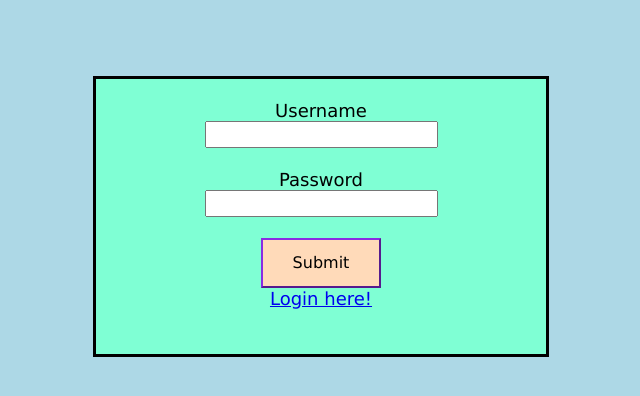
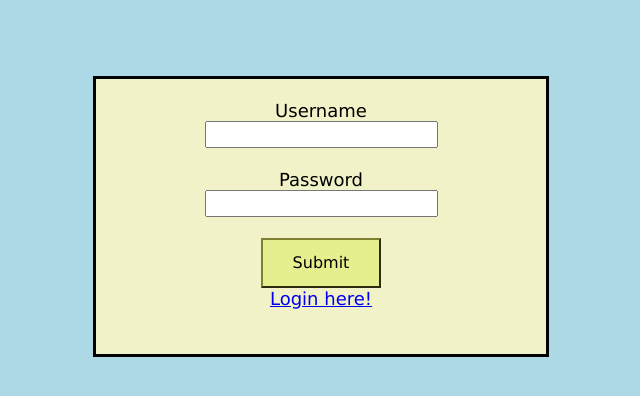
Before and after one commit to SmoolPerson/chat, a Flask app: page /signup.html in a window 1280 px wide. Shown: the part 60-456 px from the top of the page, without its empty margins (319-959 px from the left). Run offline with Flask 3, Linux system fonts and the light colour scheme.

Commit message:
more tweaks and tuning

```diff
--- a/app.py
+++ b/app.py
@@ -1,9 +1,11 @@
 from flask import Flask, render_template, request, make_response, redirect
 import sqlite3
 import secrets
+import hashlib
 
 connection = sqlite3.connect('maindb.db')
 cursor = connection.cursor()
+# create the main tables for the program
 cursor.execute("CREATE TABLE IF NOT EXISTS loginInfo ( username varchar(255), password varchar(255) )")
 cursor.execute("CREATE TABLE IF NOT EXISTS authTokenList ( authToken varchar(255), username varchar(255) )")
 cursor.execute("CREATE TABLE IF NOT EXISTS messageList ( timestamp FLOAT, username varchar(255), message varchar(255) )")
@@ -13,36 +15,50 @@ connection.close()
 
 app = Flask(__name__)
 
+# generate sha256 hash with hashlib
+def generate_sha256_hash(input_string):
+    encoded_string = input_string.encode('utf-8')
+    sha256_hash = hashlib.sha256(encoded_string)
+    hex_digest = sha256_hash.hexdigest()
+    return hex_digest
+
+# generates a request with a authentication cookie for the user
 def generate_cookie(username):
     conn = sqlite3.connect('maindb.db')
     cursor = conn.cursor()
 
     response = make_response(render_template('chat.html'), 200)
-    authToken = secrets.token_bytes(16).hex()
+    authToken = secrets.token_bytes(16).hex() # 16 random bytes are generated for the cookie
 
     response.set_cookie('authCookie', authToken)
+    # check if a user already exists on the cookie db
     cursor.execute("SELECT * FROM authTokenList WHERE username = ?", (username,))
     fetched = cursor.fetchall()
     if (fetched == []):
+        # insert record into list
         cursor.execute("INSERT INTO authTokenList (authToken, username) VALUES (?, ?)", (authToken, username))
     else:
+        # update record in list
         cursor.execute("UPDATE authTokenList SET authToken = ? WHERE username = ?", (authToken, username))
 
     conn.commit()
     conn.close()
     return response
 
+# takes an authtoken and returns the username if it is, and None if it doesnt exist
 def authorize(authToken):
-    if authToken == None:
+    if authToken == None: # if the parameter is None, then obviously the username is also none
         return None
     conn = sqlite3.connect('maindb.db')
     cursor = conn.cursor()
+    # find username in authtoken
     cursor.execute("SELECT * FROM authTokenList WHERE authToken = ?", (authToken,))
     fetched = cursor.fetchall()
-    if fetched == []:
+    if fetched == []: # if no username exists, return none
         return None
     return fetched[0][1]
 
+# print debug info from db
 def debug_database():
     conn = sqlite3.connect('maindb.db')
     cursor = conn.cursor()
@@ -57,28 +73,33 @@ def debug_database():
     conn.commit()
     conn.close()
 
+# display login page and autologin user
 @app.route("/")
 def index():
+    # authorize, auto redirect to chat.html if cookie is valid
     username = authorize(request.cookies.get("authCookie"))
     if username == None:
         return render_template('login.html', auth='')
     else:
         return render_template('chat.html')
 
-@app.route("/login", methods=["POST"])
+
+# handle logic for logging in
+@app.route("/chat", methods=["POST"])
 def login():
     conn = sqlite3.connect('maindb.db')
     cursor = conn.cursor()
 
     username = request.form['username']
     password = request.form['password']
-
-    cursor.execute("SELECT * FROM loginInfo WHERE username = ? AND password = ?", (username, password))
+    # hash pw before comparing
+    hashedpw = generate_sha256_hash(password)
+    cursor.execute("SELECT * FROM loginInfo WHERE username = ? AND password = ?", (username, hashedpw))
     fetched = cursor.fetchall()
 
     conn.commit()
     conn.close()
-
+    # if fetch does not equal [] then that means a record exists in the list
     if fetched != []:
         response = generate_cookie(username)
         #debug_database()
@@ -86,10 +107,12 @@ def login():
     else:
         return render_template('login.html', auth='Login Failed')
 
+# render signup page
 @app.route("/signup.html")
 def signup_page():
     return render_template('signup.html', userexists='')
 
+# handle logic for signing up
 @app.route("/signup", methods=["POST"])
 def signup():
     conn = sqlite3.connect('maindb.db')
@@ -97,15 +120,16 @@ def signup():
 
     username = request.form['username']
     password = request.form['password']
-
+    hashedpw = generate_sha256_hash(password) # hash password
     cursor.execute("SELECT * FROM loginInfo WHERE username = ?", (username,))
-    if (cursor.fetchall() != []):
+    if (cursor.fetchall() != []): # if the list is not empty, the username is alrady in loginInfo
         conn.commit()
         conn.close()
 
         return render_template('signup.html', existsalready='User exists already')
     else:
-        cursor.execute("INSERT INTO loginInfo (username, password) VALUES (?, ?)", (username, password))
+        # insert into loginInfo the username/password
+        cursor.execute("INSERT INTO loginInfo (username, password) VALUES (?, ?)", (username, hashedpw))
 
         conn.commit()
         conn.close()
--- a/static/styles.css
+++ b/static/styles.css
@@ -20,6 +20,17 @@ body, html {
     margin: auto;
 }
 
+#signupdiv {
+    font-family:'Verdana', Times, serif;
+    text-align: center;
+    background-color: rgb(242, 242, 200);
+    border-style: solid;
+    border-width: 3px;
+    width: 450px;
+    height: 275px;
+    margin: auto;
+}
+
 #chatdiv {
     font-family:'Verdana', Times, serif;
     background-color: peachpuff;
@@ -29,7 +40,7 @@ body, html {
     width: 60vw;
     border-radius: 10px;
     border-style: solid;
-    overflow-y: scroll;
+    overflow-y: auto;
     scroll-margin-top: 200px;
 }
 
@@ -37,6 +48,12 @@ body, html {
     font-family:'Verdana', Times, serif;
     font-size: 18px;
 }
+
+.signupinput {
+    font-family:'Lucida Sans', Times, serif;
+    font-size: 18px;
+}
+
 #chatsend {
     font-family:'Verdana', Times, serif;
     border-style: solid;
@@ -52,3 +69,12 @@ body, html {
     font-size: 16px;
     font-family: 'Lucida Sans', 'Lucida Sans Regular', 'Lucida Grande', 'Lucida Sans Unicode', Geneva, Verdana, sans-serif
 }
+
+.signupbutton {
+    background-color: rgb(229, 239, 141);
+    border-color: rgb(127, 127, 48);
+    width: 120px;
+    height: 50px;
+    font-size: 16px;
+    font-family: 'Lucida Sans', 'Lucida Sans Regular', 'Lucida Grande', 'Lucida Sans Unicode', Geneva, Verdana, sans-serif
+}
--- a/templates/chat.html
+++ b/templates/chat.html
@@ -12,9 +12,9 @@
         <br>
         <div class="normaltext">
             <p class="normaltext">Enter message here:</p><br>
-            <textarea id="chatsend" cols="30" rows="4"></textarea><br><br>
-            <button class="submitbutton" onclick=send() class="submitbutton"> Submit </button><br>
-             <a class="normaltext" href="./"> Log in again </a>
+	    <textarea id="chatsend" cols="30" rows="4"></textarea><br>
+            <button class="submitbutton" onclick="send()" class="submitbutton"> Submit </button><br>
+             <a class="normaltext" href="./" onclick="backToLogin(event)"> Log in again </a>
         </div>
         <script src="./static/chat.js"></script>
 </body>
--- a/templates/login.html
+++ b/templates/login.html
@@ -10,7 +10,7 @@
     <h4 class="normaltext">{{ auth }}</h4>
     <br><br><br>
     <div id="logindiv">
-    <form class="forminput" action="./login" method="POST">
+    <form class="forminput" action="./chat" method="POST">
         <br>
         <label for="username">Username</label><br>
         <input name="username" class="forminput" type="text" value=""><br><br>
--- a/templates/signup.html
+++ b/templates/signup.html
@@ -8,14 +8,14 @@
     <h1 class="header">Sign up to the Chatroom here</h1>
     <h4 class="normaltext">{{ existsalready }}</h4>
     <br><br><br>
-    <div id="logindiv">
-    <form class="forminput" action="./signup" method="POST">
+    <div id="signupdiv">
+    <form class="signupinput" action="./signup" method="POST">
         <br>
         <label for="username">Username</label><br>
         <input name="username" class="forminput" type="text" value=""><br><br>
         <label for="password">Password</label><br>
         <input name="password" class="forminput" type="password" value=""><br><br>
-        <input class="submitbutton" type="submit" value="Submit"><br>
+        <input class="signupbutton" type="submit" value="Submit"><br>
         <a class="forminput" href="./"> Login here! </a>
       </form>
     </div>
```
Also changed, not shown: static/chat.js (+35 -19 lines), websocket.py (+16 -7 lines), maindb.db.
